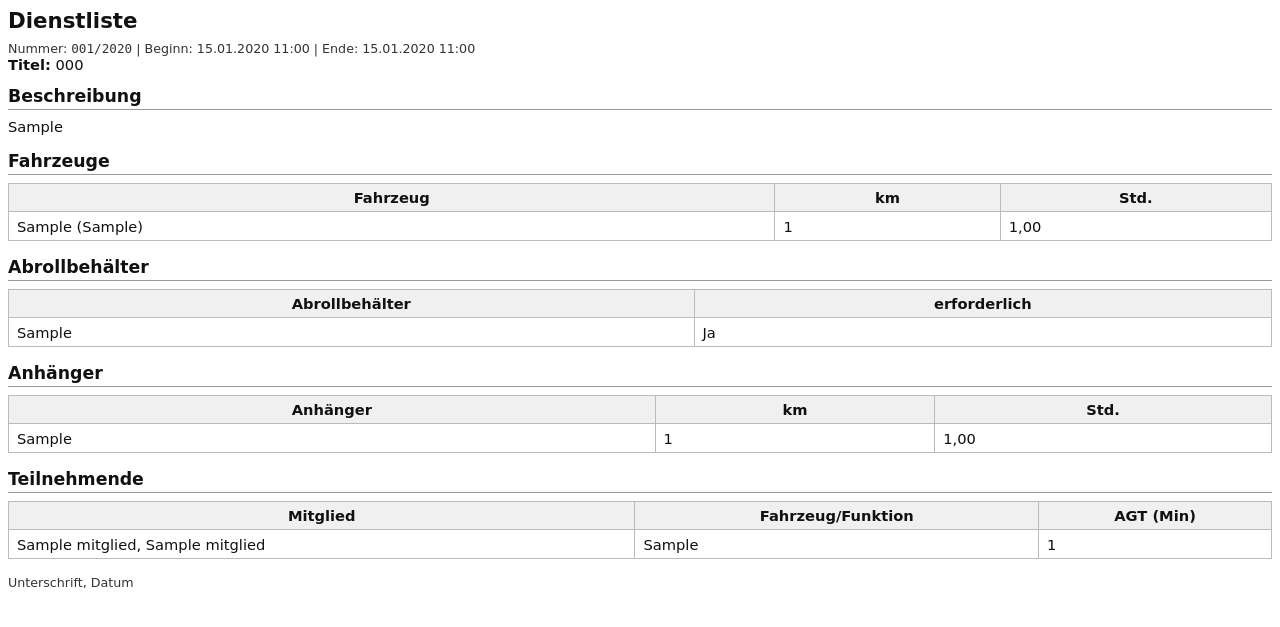
After one commit to dan-chem/eidiv, a Django app: template dienst/templates/dienst/pdf.html in a window 1280 px wide. The commit adds this page. Shown: the top 627 px of the page. Run offline with Django 5.2, Linux system fonts and the light colour scheme; the template is opened without the code that fills it: values that come from a table or form of the project are taken from there, others are empty; tables that the repository leaves empty hold one stand-in row (values such as "Sample post").

Commit message:
pdf template aufgehuebscht

```diff
--- /dev/null
+++ b/dienst/templates/dienst/pdf.html
@@ -0,0 +1,84 @@
+<!doctype html>
+<html lang="de">
+<head>
+  <meta charset="utf-8">
+  <title>Dienst {{ obj.nummer_formatiert }}</title>
+  <link rel="stylesheet" href="/static/pdfs/print.css">
+</head>
+<body>
+<header id="doc-header">
+  <h1>Dienstliste</h1>
+  <div class="small">
+    Nummer: <span class="mono">{{ obj.nummer_formatiert }}</span> |
+    Beginn: {{ obj.start_dt|date:"d.m.Y H:i" }} |
+    Ende: {{ obj.ende_dt|date:"d.m.Y H:i" }}
+  </div>
+  <div><strong>Titel:</strong> {{ obj.titel }}</div>
+</header>
+
+<section>
+  <h2>Beschreibung</h2>
+  <div style="white-space: pre-wrap;">{{ obj.beschreibung|default:"—" }}</div>
+</section>
+
+<section>
+  <h2>Fahrzeuge</h2>
+  <table>
+    <thead><tr><th>Fahrzeug</th><th>km</th><th>Std.</th></tr></thead>
+    <tbody>
+      {% for f in obj.dienstfahrzeug_set.all %}
+      <tr><td>{{ f.fahrzeug }}</td><td>{{ f.kilometer|default:"—" }}</td><td>{{ f.stunden|default:"—" }}</td></tr>
+      {% empty %}
+      <tr><td colspan="3">—</td></tr>
+      {% endfor %}
+    </tbody>
+  </table>
+</section>
+
+<section>
+  <h2>Abrollbehälter</h2>
+  <table>
+    <thead><tr><th>Abrollbehälter</th><th>erforderlich</th></tr></thead>
+    <tbody>
+      {% for ab in obj.dienstabrollbehaelter_set.all %}
+      <tr><td>{{ ab.abrollbehaelter }}</td><td>{{ ab.erforderlich|yesno:"Ja,Nein" }}</td></tr>
+      {% empty %}
+      <tr><td colspan="2">—</td></tr>
+      {% endfor %}
+    </tbody>
+  </table>
+</section>
+
+<section>
+  <h2>Anhänger</h2>
+  <table>
+    <thead><tr><th>Anhänger</th><th>km</th><th>Std.</th></tr></thead>
+    <tbody>
+      {% for a in obj.dienstanhaenger_set.all %}
+      <tr><td>{{ a.anhaenger }}</td><td>{{ a.kilometer|default:"—" }}</td><td>{{ a.stunden|default:"—" }}</td></tr>
+      {% empty %}
+      <tr><td colspan="3">—</td></tr>
+      {% endfor %}
+    </tbody>
+  </table>
+</section>
+
+<section class="page-break avoid-break">
+  <h2>Teilnehmende</h2>
+  <table>
+    <thead><tr><th>Mitglied</th><th>Fahrzeug/Funktion</th><th>AGT (Min)</th></tr></thead>
+    <tbody>
+      {% for t in obj.dienstteilnahme_set.all %}
+      <tr><td>{{ t.mitglied }}</td><td>{{ t.fahrzeug_funktion }}</td><td>{{ t.agt_minuten|default:"—" }}</td></tr>
+      {% empty %}
+      <tr><td colspan="3">—</td></tr>
+      {% endfor %}
+    </tbody>
+  </table>
+</section>
+
+<footer class="small">
+  Unterschrift, Datum
+</footer>
+</body>
+</html>
--- a/dienst/views.py
+++ b/dienst/views.py
@@ -117,7 +117,7 @@ def dienst_neu(request):
                 an_formset.instance = d; an_formset.save()
                 tn_formset.instance = d; tn_formset.save()
 
-            html = render_to_string("dienst/pdf.html", {"obj": d})
+            html = render_to_string("einsatz/pdf.html", {"obj": e})
             pdf_bytes = render_html_to_pdf_bytes(html, base_url=request.build_absolute_uri("/"))
 
             subject = "Neue Dienstliste eingegangen"
--- /dev/null
+++ b/static/pdfs/print.css
@@ -0,0 +1,88 @@
+/* static/pdfs/print.css */
+/* Basislayout für A4-Hochformat, WeasyPrint-optimiert */
+@page {
+  size: A4;
+  margin: 16mm 14mm;
+}
+
+* { box-sizing: border-box; }
+
+html, body {
+  font-family: "DejaVu Sans", Arial, sans-serif; /* DejaVu deckt Umlaute im PDF ab */
+  font-size: 11pt;
+  color: #111;
+}
+
+h1, h2, h3 {
+  margin: 0 0 6pt 0;
+  padding: 0;
+}
+h1 { font-size: 16pt; }
+h2 { font-size: 13pt; margin-top: 10pt; border-bottom: 1px solid #999; padding-bottom: 2pt; }
+h3 { font-size: 11.5pt; margin-top: 8pt; }
+
+header, footer {
+  margin-bottom: 8pt;
+}
+
+section {
+  margin: 10pt 0 12pt 0;
+  page-break-inside: avoid;
+}
+
+/* Tabellen */
+table {
+  width: 100%;
+  border-collapse: collapse;
+  margin: 6pt 0 0 0;
+}
+th, td {
+  border: 1px solid #bbb;
+  padding: 4pt 6pt;
+  vertical-align: top;
+}
+th {
+  background: #f0f0f0;
+  font-weight: 600;
+}
+thead { display: table-header-group; }  /* Kopf pro Seite wiederholen */
+tfoot { display: table-footer-group; }
+
+/* Kleine Hilfsklassen */
+.mt-0 { margin-top: 0; }
+.mt-4 { margin-top: 4pt; }
+.mt-6 { margin-top: 6pt; }
+.mb-4 { margin-bottom: 4pt; }
+.grid-2 {
+  display: grid;
+  grid-template-columns: 1fr 1fr;
+  gap: 6pt 12pt;
+}
+.grid-3 {
+  display: grid;
+  grid-template-columns: 1fr 1fr 1fr;
+  gap: 6pt 12pt;
+}
+.mono { font-family: "DejaVu Sans Mono", "Courier New", monospace; }
+.small { font-size: 9.5pt; color: #333; }
+
+hr {
+  border: 0;
+  border-top: 1px solid #ccc;
+  margin: 8pt 0;
+}
+
+/* Seitenumbruch-Helfer */
+.page-break { page-break-before: always; }
+.avoid-break { page-break-inside: avoid; }
+
+/* Listen */
+ul { margin: 4pt 0 0 16pt; padding: 0; }
+
+/* Kopfzeile als laufendes Element (optional) */
+/*
+header#doc-header { position: running(doc-header); }
+@page {
+  @top-center { content: element(doc-header); }
+}
+*/
```
Also changed, not shown: einsatz/templates/einsatz/pdf.html (+48 -31 lines).
